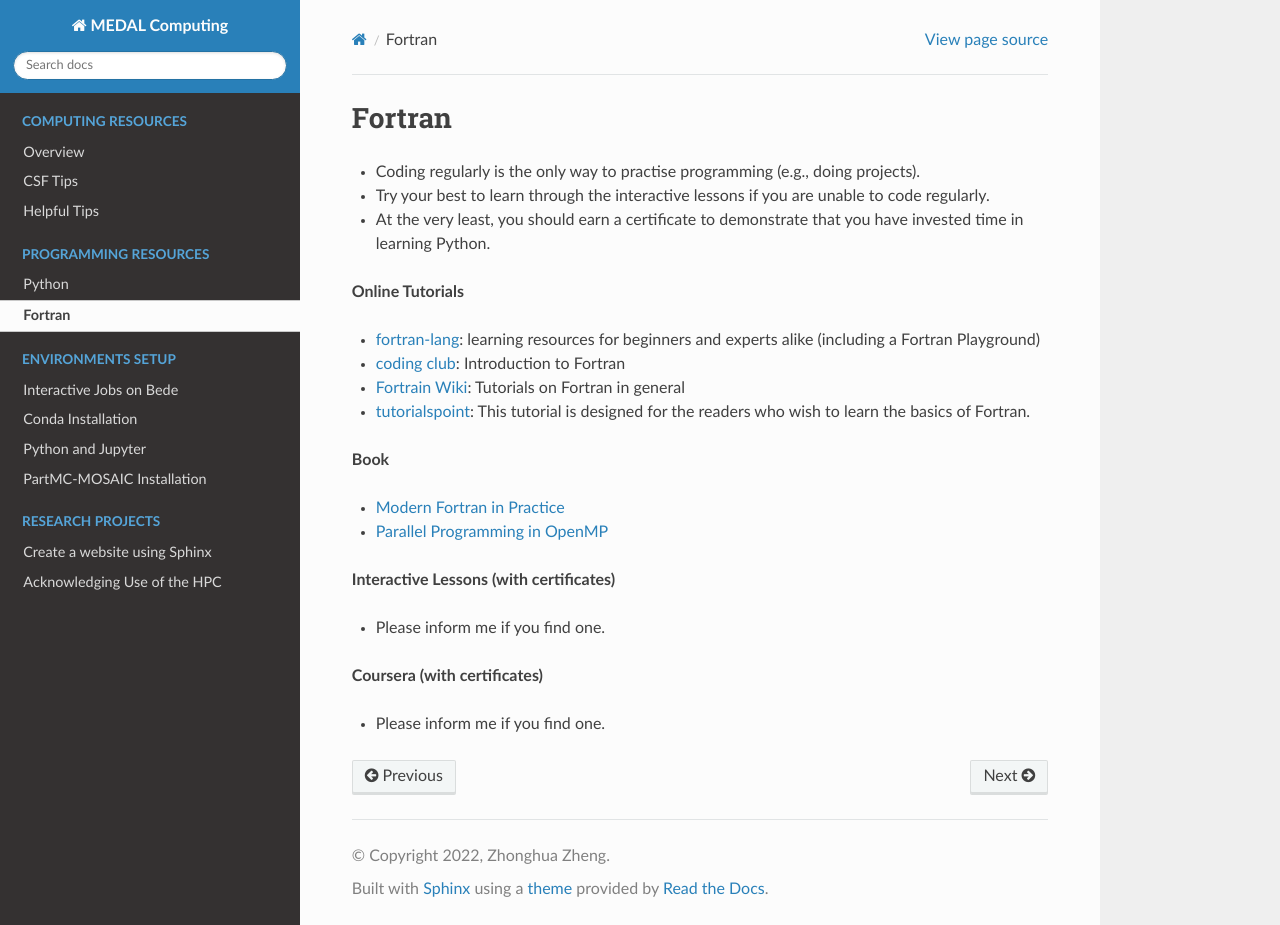
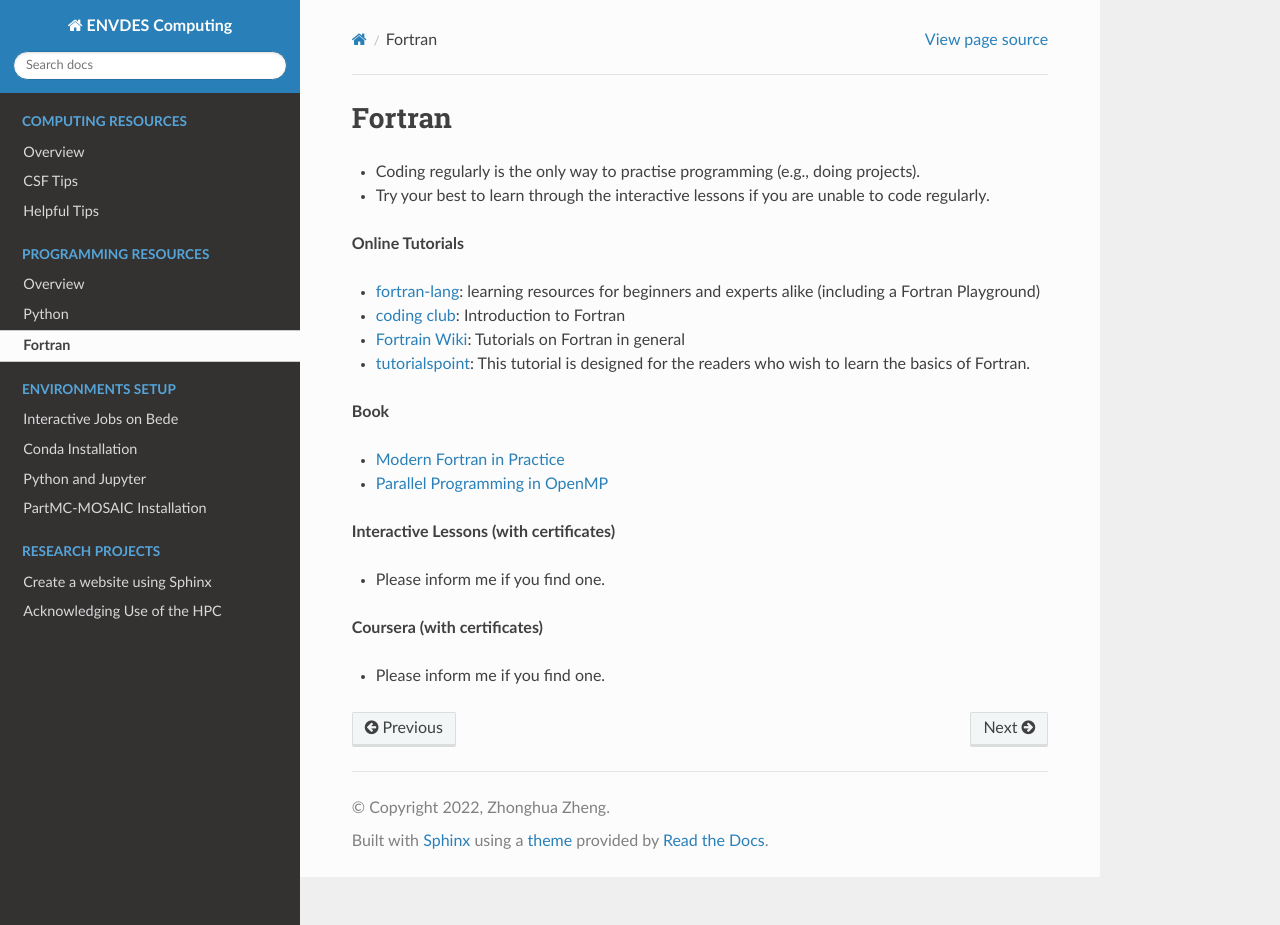
Before and after one commit to envdes/computing, a Sphinx documentation site: the page built from docs/pages/programming_resources/fortran.md, in a window 1280 px wide and 925 px high. Built offline with Sphinx 7.4.7 and the Read the Docs theme 3.1.0, drawn with Linux system fonts in a browser that asks for light colours.

```diff
--- a/docs/conf.py
+++ b/docs/conf.py
@@ -17,7 +17,7 @@
 
 # -- Project information -----------------------------------------------------
 
-project = 'MEDAL Computing'
+project = 'ENVDES Computing'
 copyright = '2022, Zhonghua Zheng'
 author = 'Zhonghua Zheng'
 
--- a/docs/index.rst
+++ b/docs/index.rst
@@ -3,7 +3,7 @@
    You can adapt this file completely to your liking, but it should at least
    contain the root `toctree` directive.
 
-A Guideline of MEDAL Computing
+A Guideline of ENVDES Computing
 ==============================
 
 .. toctree::
@@ -22,6 +22,7 @@ A Guideline of MEDAL Computing
    :maxdepth: 2
    :caption: Programming Resources
 
+   pages/programming_resources/overview.md
    pages/programming_resources/python.md
    pages/programming_resources/fortran.md
 
--- a/docs/pages/programming_resources/fortran.md
+++ b/docs/pages/programming_resources/fortran.md
@@ -2,11 +2,10 @@
 
 - Coding regularly is the only way to practise programming (e.g., doing projects).
 - Try your best to learn through the interactive lessons if you are unable to code regularly.
-- At the very least, you should earn a certificate to demonstrate that you have invested time in learning Python.
 
 **Online Tutorials**
 
-- [fortran-lang](https://fortran-lang.org/en/learn/): learning resources for beginners and experts alike (including a Fortran Playground)
+- [fortran-lang](https://fortran-lang.org/learn/): learning resources for beginners and experts alike (including a Fortran Playground)
 - [coding club](https://ourcodingclub.github.io/tutorials/fortran-intro/): Introduction to Fortran
 - [Fortrain Wiki](https://fortranwiki.org/fortran/show/Tutorials): Tutorials on Fortran in general
 - [tutorialspoint](https://www.tutorialspoint.com/fortran/index.htm): This tutorial is designed for the readers who wish to learn the basics of Fortran.
```
Also changed, not shown: docs/pages/programming_resources/overview.md (added, +29 -0 lines), docs/pages/programming_resources/python.md (+0 -1 lines).
